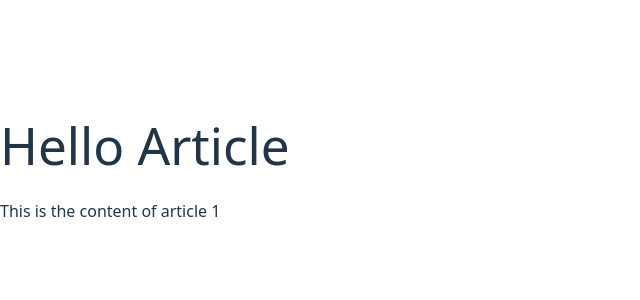
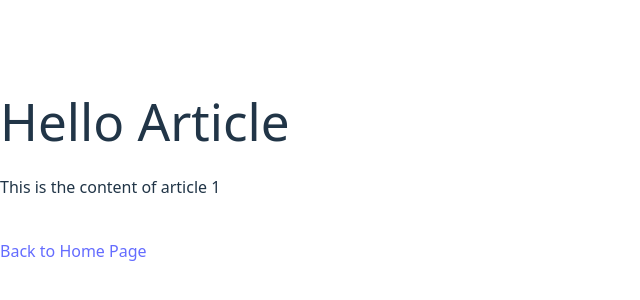
Before and after one commit to Ghost322wwww/lab9-spa, a React (Vite) app: page /a/1 in a window 1280 px wide. Shown: the part 222-522 px from the top of the page, without its empty margins (0-640 px from the left). Built offline with nearby package versions, Linux system fonts and the light colour scheme.

Commit message:
Update DetailArticle.tsx

```diff
--- a/src/components/DetailArticle.tsx
+++ b/src/components/DetailArticle.tsx
@@ -1,5 +1,5 @@
 import React from 'react'
-import { useParams } from 'react-router-dom'
+import { useParams, Link } from 'react-router-dom'
 import articles from './data/articles.json'
 
 const DetailArticle = () => {
@@ -7,13 +7,15 @@ const DetailArticle = () => {
   const article = articles.find((a) => a.id === Number(id))
 
   if (!article) {
-    return <h1>Article does not exist</h1>
+    return <h1>This article cannot be found</h1>
   }
 
   return (
     <div>
       <h1>{article.title}</h1>
       <p>{article.fullText}</p>
+      <br />
+      <Link to="/">Back to Home Page</Link>
     </div>
   )
 }
```
